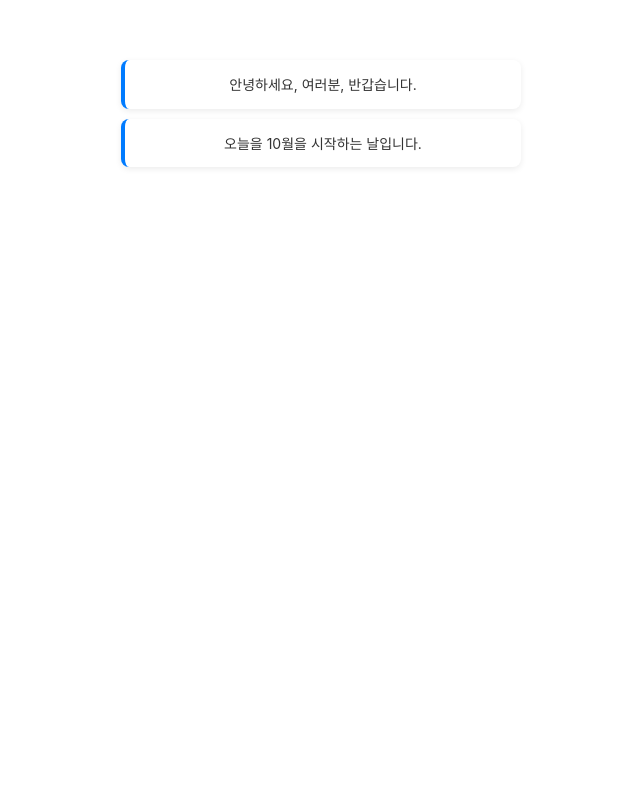
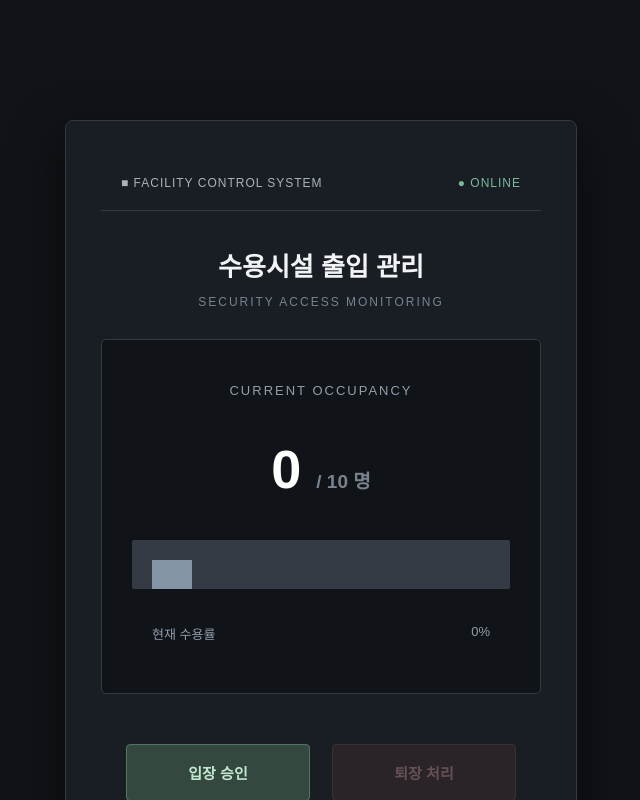
Before and after one commit to damii0829/reactproject, a React (Create React App) app: page / in a window 1280 px wide. Shown: the top 800 px of the page, without its empty margins (319-959 px from the left). Built offline with nearby package versions, Linux system fonts and the light colour scheme.

Commit message:
7장 훅 - 함수형컴포넌트에서 상태변화에 따른 렌더링이 필요할 떄 사용 - useState Hook - useRef Hook - Custom Hook

```diff
--- /dev/null
+++ b/src/07/01/TextInputWithFocusButton.jsx
@@ -0,0 +1,18 @@
+import React, {useRef} from "react";
+
+function TextInputWithFocusButton() {
+    const inputElement = useRef(null);
+
+    const onButtonClick = () => {
+        inputElement.current.focus();
+    };
+
+    return(
+        <div>
+            <input ref={inputElement} type="text" size={20}/>&nbsp;&nbsp;&nbsp;
+            <button onClick={onButtonClick}>Focus the input element</button>
+        </div>
+    )
+}
+
+export default TextInputWithFocusButton;
--- /dev/null
+++ b/src/07/01/UseEffect.jsx
@@ -0,0 +1,20 @@
+import React, {useState, useEffect} from "react";
+
+function UseEffect(props) {
+    const [count, setCount] = useState(0);
+
+    useEffect(() => {
+            //브라우저 API를 사용해서 document의 title을 업데이트 합니다.
+            document.title = '총 ${count}번 클릭했습니다.';
+        }
+    );
+
+    return(
+        <div>
+            <p>총 {count}번 클릭했습니다.</p>
+            <button onClick={() => setCount(count+1)}>클릭</button>
+        </div>
+    );
+}
+
+export default UseEffect;
--- /dev/null
+++ b/src/07/02/Accommodate.css
@@ -0,0 +1,160 @@
+
+body {
+    margin: 0;
+    min-height: 100vh;
+    background: #101317;
+    font-family: 'Arial', sans-serif;
+    color: #e5e7eb;
+}
+
+.accommodate-container {
+    width: 440px;
+    max-width: calc(100% - 60px);
+    margin: 100px auto;
+    padding: 35px;
+    background: #191e24;
+    border: 1px solid #343a42;
+    border-radius: 8px;
+    box-shadow: 0 20px 50px rgba(0, 0, 0, 0.5);
+    text-align: center;
+}
+
+.system-header {
+    display: flex;
+    justify-content: space-between;
+    align-items: center;
+    padding-bottom: 20px;
+    border-bottom: 1px solid #343a42;
+    color: #aab2ba;
+    font-size: 12px;
+    letter-spacing: 1px;
+}
+
+.system-status {
+    color: #79b89d;
+}
+
+.accommodate-container h1 {
+    margin: 35px 0 8px;
+    color: #f1f3f5;
+    font-size: 26px;
+}
+
+.subtitle {
+    color: #78838e;
+    font-size: 12px;
+    letter-spacing: 2px;
+    margin-bottom: 30px;
+}
+
+.count-box {
+    padding: 30px;
+    background: #101419;
+    border: 1px solid #343a42;
+    border-radius: 5px;
+}
+
+.count-label {
+    color: #929daa;
+    font-size: 13px;
+    letter-spacing: 2px;
+}
+
+.count-number {
+    margin: 20px 0;
+    font-size: 54px;
+    font-weight: bold;
+    color: #ffffff;
+}
+
+.count-number span {
+    font-size: 19px;
+    color: #78838e;
+}
+
+.capacity-bar {
+    height: 9px;
+    background: #343b44;
+    border-radius: 2px;
+    overflow: hidden;
+}
+
+.capacity-fill {
+    height: 100%;
+    background: #8496a5;
+    transition: width 0.3s;
+}
+
+.capacity-fill.full {
+    background: #e95454;
+}
+
+.capacity-info {
+    display: flex;
+    justify-content: space-between;
+    margin-top: 15px;
+    color: #929daa;
+    font-size: 13px;
+}
+
+.button-group {
+    display: flex;
+    gap: 12px;
+    margin-top: 25px;
+}
+
+.button-group button {
+    flex: 1;
+    padding: 17px 10px;
+    border-radius: 4px;
+    font-size: 15px;
+    font-weight: bold;
+    cursor: pointer;
+    transition: 0.2s;
+}
+
+.enter-btn {
+    background: #35483f;
+    border: 1px solid #537261;
+    color: #c1e8d0;
+}
+
+.enter-btn:hover {
+    background: #476452;
+}
+
+.exit-btn {
+    background: #4b3032;
+    border: 1px solid #835055;
+    color: #f0b0b4;
+}
+
+.exit-btn:hover {
+    background: #674043;
+}
+
+.button-group button:disabled {
+    opacity: 0.35;
+    cursor: not-allowed;
+}
+
+.full-message {
+    margin-top: 25px;
+    padding: 15px;
+    background: #442629;
+    border: 1px solid #a4484d;
+    border-radius: 4px;
+    color: #ffaaaa;
+    font-size: 14px;
+}
+
+.system-footer {
+    display: flex;
+    justify-content: space-between;
+    margin-top: 35px;
+    padding-top: 20px;
+    border-top: 1px solid #343a42;
+    color: #65707c;
+    font-size: 10px;
+    letter-spacing: 1px;
+}
--- /dev/null
+++ b/src/07/02/Accommodate.jsx
@@ -0,0 +1,89 @@
+
+import React, { useEffect, useState } from "react";
+import useCounter from "./useCounter";
+import "./Accommodate.css";
+
+const MAX_CAPACITY = 10;
+
+function Accommodate() {
+    const [count, increaseCount, decreaseCount] = useCounter(0);
+    const [isFull, setIsFull] = useState(false);
+
+    useEffect(() => {
+        console.log("====== useEffect 확인용 ======");
+        console.log("useEffect 실행됨: 컴포넌트가 마운트될 때, 업데이트될 때");
+        console.log(`isFull: ${isFull}`);
+    });
+
+    useEffect(() => {
+        setIsFull(count >= MAX_CAPACITY);
+        console.log(`Current count value: ${count}`);
+    }, [count]);
+
+    return (
+        <div className="accommodate-container">
+            <div className="system-header">
+                <span>■ FACILITY CONTROL SYSTEM</span>
+                <span className="system-status">● ONLINE</span>
+            </div>
+
+            <h1>수용시설 출입 관리</h1>
+            <p className="subtitle">
+                SECURITY ACCESS MONITORING
+            </p>
+
+            <div className="count-box">
+                <p className="count-label">CURRENT OCCUPANCY</p>
+
+                <div className="count-number">
+                    {count} <span>/ {MAX_CAPACITY} 명</span>
+                </div>
+
+                <div className="capacity-bar">
+                    <div
+                        className={`capacity-fill ${isFull ? "full" : ""}`}
+                        style={{
+                            width: `${Math.min(100, Math.max(0, count / MAX_CAPACITY * 100))}%`
+                        }}
+                    ></div>
+                </div>
+
+                <div className="capacity-info">
+                    <span>현재 수용률</span>
+                    <span>{count / MAX_CAPACITY * 100}%</span>
+                </div>
+            </div>
+
+            <div className="button-group">
+                <button
+                    className="enter-btn"
+                    onClick={increaseCount}
+                    disabled={count >= MAX_CAPACITY}
+                >
+                    입장 승인
+                </button>
+
+                <button
+                    className="exit-btn"
+                    onClick={decreaseCount}
+                    disabled={count <= 0}
+                >
+                    퇴장 처리
+                </button>
+            </div>
+
+            {isFull && (
+                <p className="full-message">
+                    ⚠ 경고: 수용시설에 정원이 가득 찼습니다.
+                </p>
+            )}
+
+            <div className="system-footer">
+                <span>SECURITY LEVEL 02</span>
+                <span>ACCESS CONTROL ACTIVE</span>
+            </div>
+        </div>
+    );
+}
+
+export default Accommodate;
--- /dev/null
+++ b/src/07/02/useCounter.jsx
@@ -0,0 +1,18 @@
+import React, {useState} from "react";
+
+//Custom Hook(사용자 정의 훅)
+function useCounter(initialValue) {
+    const [count, setCount] = useState(initialValue);
+
+    const increaseCount = () => {
+        setCount((count) => count + 1);
+    };
+
+    const decreaseCount = () => {
+        setCount((count) => Math.max(count - 1,0));
+    };
+
+    return [count, increaseCount, decreaseCount];
+}
+
+export default useCounter;
--- a/src/index.js
+++ b/src/index.js
@@ -17,13 +17,15 @@ import ConfirmDialog from "./04/ConfirmDialog";
 // import WelcomeList from "./05/ exam01/WelcomeList";
 // import BookList from "./05/exam02/BookList"
 // import UserInfoList from "./05/exam03/UserInfoList";
-import NotificationList from "./06/test/NotificationList";
-
+// import NotificationList from "./06/test/NotificationList";
+// import UseEffect from "./07/01/UseEffect";
+// import TextInputWithFocusButton from "./07/02/TextInputWithFocusButton";
+import Accommodate from "./07/02/Accommodate";
 const root = ReactDOM.createRoot(document.getElementById('root'));
 setInterval(()=> {
         root.render(
             <React.StrictMode>
-                <NotificationList/>
+                <Accommodate/>
             </React.StrictMode>
         );
     }, 1000
```
Also changed, not shown: src/07/01/Counter.jsx (added, +16 -0 lines).
